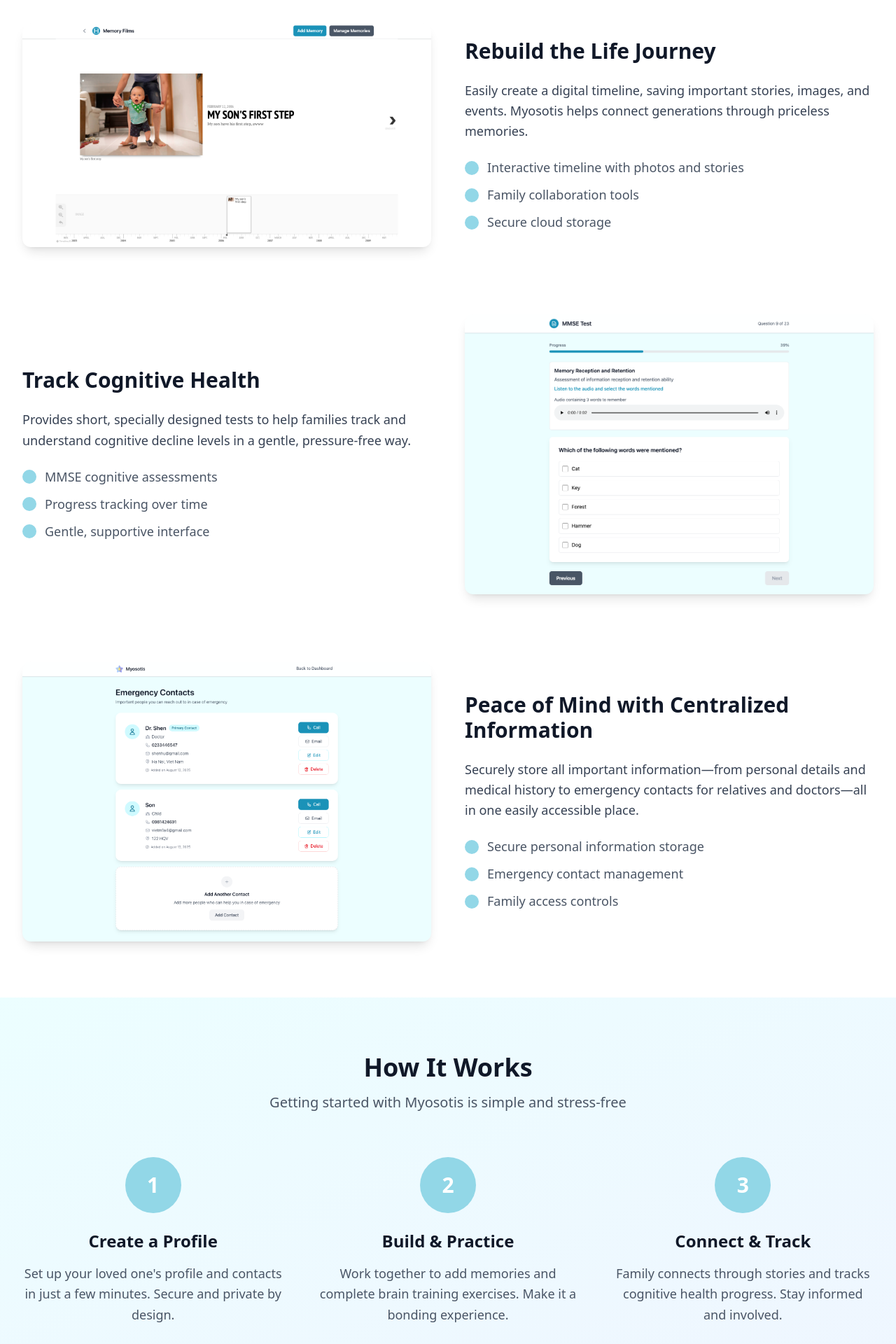
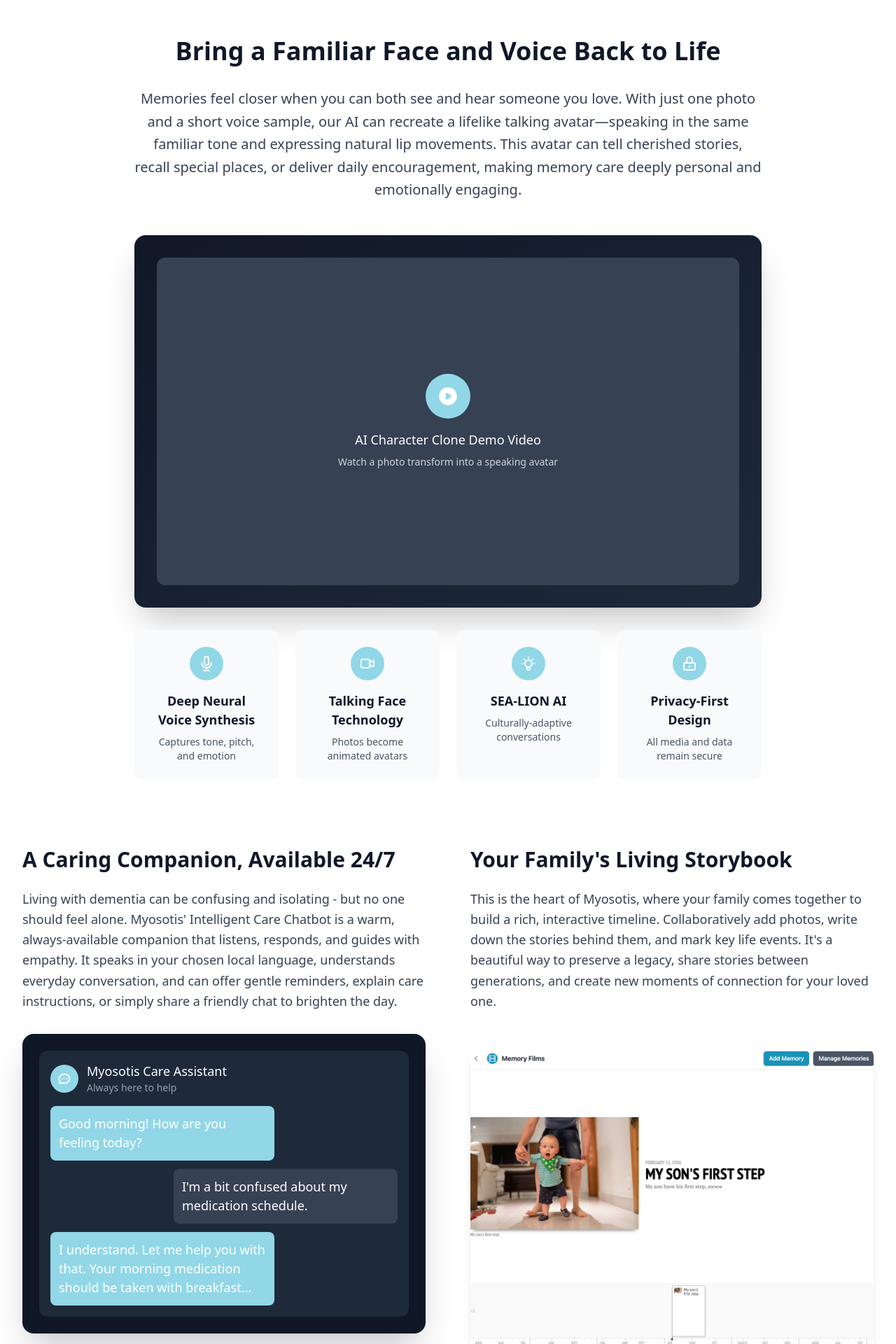
Before and after one commit to VietDSK6/myosotis, a React (Vite) app: page /landing in a window 1280 px wide. Shown: the part 880-2800 px from the top of the page at 70% size. Built offline with nearby package versions, Linux system fonts and the light colour scheme; no server answers.

Commit message:
fix vite memory landing page va router

```diff
--- a/src/app/router.tsx
+++ b/src/app/router.tsx
@@ -11,11 +11,12 @@
 import MMSEHistoryPage from '../pages/MMSEHistoryPage';
 import MemoryFilmPage from '../pages/MemoryBookPage';
 import FeaturesPage from '../pages/FeaturesPage';
+import RootRedirect from '../components/RootRedirect';
 
 export const router = createBrowserRouter([
   {
     path: '/',
-    element: <LandingPage />,
+    element: <RootRedirect />,
   },
   {
     path: '/landing',
--- a/src/pages/LandingPage.tsx
+++ b/src/pages/LandingPage.tsx
@@ -8,7 +8,6 @@
 
   return (
     <div className="min-h-screen bg-white antialiased text-[18px]">
-      {/* Navigation Header */}
       <header className="bg-white/95 backdrop-blur-sm border-b border-gray-100 shadow-sm fixed top-0 left-0 right-0 z-50">
         <div className="max-w-7xl mx-auto px-6 lg:px-8">
           <div className="flex justify-between items-center h-16">
@@ -33,7 +32,7 @@
               </Link>
               <Link
                 to="/register"
-                className="px-6 py-3 text-lg font-medium text-white bg-[#92d7e7] hover:bg-[#7bc9db] rounded-xl transition-all shadow-sm"
+                className="px-4 py-2 text-lg font-medium text-white bg-[#92d7e7] hover:bg-[#7bc9db] rounded-xl transition-all shadow-sm"
               >
                 Get Started
               </Link>
@@ -58,7 +57,7 @@
               <div className="flex flex-col sm:flex-row gap-4">
                 <button
                   onClick={scrollToFeatures}
-                  className="px-8 py-4 text-lg font-semibold text-white bg-[#92d7e7] hover:bg-[#7bc9db] rounded-xl transition-all shadow-lg hover:shadow-xl"
+                  className="px-6 py-3 text-lg font-semibold text-white bg-[#92d7e7] hover:bg-[#7bc9db] rounded-xl transition-all shadow-lg hover:shadow-xl"
                 >
                   Experience the Demo
                 </button>
@@ -81,116 +80,162 @@
         <div className="max-w-7xl mx-auto px-6 lg:px-8">
           <div className="text-center mb-16">
             <h2 className="text-4xl font-bold text-gray-900 mb-4">
-              Comprehensive Care Features
+              Advanced AI-Powered Care Features
             </h2>
             <p className="text-xl text-gray-600 max-w-3xl mx-auto">
-              Every feature is designed with love, care, and understanding of the unique challenges
-              faced by Alzheimer's patients and their families.
+              Revolutionary AI technology meets heartfelt care. Every feature is designed to bring families closer together through innovative memory preservation and compassionate support.
             </p>
           </div>
 
-          <div className="grid lg:grid-cols-2 gap-12 items-center mb-24">
-            <div className="order-2 lg:order-1">
-              <div className="bg-gray-50 rounded-2xl shadow-lg">
-                <img
-                  src="/memory.png"
-                  alt="Life Storyboard interface showing timeline of memories and important life events"
-                  className="w-full h-80 object-cover rounded-xl"
-                />
+          <div className="mb-24 text-center">
+            <div className="max-w-4xl mx-auto">
+              <h3 className="text-4xl font-bold text-gray-900 mb-8">
+                Bring a Familiar Face and Voice Back to Life
+              </h3>
+              <p className="text-xl text-gray-700 mb-12 leading-relaxed">
+                Memories feel closer when you can both see and hear someone you love. With just one photo and a short voice sample, our AI can recreate a lifelike talking avatar—speaking in the same familiar tone and expressing natural lip movements. This avatar can tell cherished stories, recall special places, or deliver daily encouragement, making memory care deeply personal and emotionally engaging.
+              </p>
+
+              <div className="bg-gradient-to-br from-gray-900 to-gray-800 rounded-2xl shadow-2xl p-8 mb-8">
+                <div className="bg-gray-700 rounded-xl aspect-video flex items-center justify-center">
+                  <div className="text-center text-white">
+                    <div className="w-16 h-16 bg-[#92d7e7] rounded-full flex items-center justify-center mx-auto mb-4">
+                      <svg className="w-8 h-8 text-white" fill="currentColor" viewBox="0 0 20 20">
+                        <path fillRule="evenodd" d="M10 18a8 8 0 100-16 8 8 0 000 16zM9.555 7.168A1 1 0 008 8v4a1 1 0 001.555.832l3-2a1 1 0 000-1.664l-3-2z" clipRule="evenodd" />
+                      </svg>
+                    </div>
+                    <p className="text-lg font-medium">AI Character Clone Demo Video</p>
+                    <p className="text-sm text-gray-300 mt-2">Watch a photo transform into a speaking avatar</p>
+                  </div>
+                </div>
               </div>
-            </div>
-            <div className="order-1 lg:order-2">
-              <h3 className="text-3xl font-bold text-gray-900 mb-6">
-                Rebuild the Life Journey
-              </h3>
-              <p className="text-lg text-gray-700 mb-6 leading-relaxed">
-                Easily create a digital timeline, saving important stories, images, and events.
-                Myosotis helps connect generations through priceless memories.
-              </p>
-              <ul className="space-y-3 text-gray-600">
-                <li className="flex items-center gap-3">
-                  <div className="w-5 h-5 bg-[#92d7e7] rounded-full flex-shrink-0"></div>
-                  Interactive timeline with photos and stories
-                </li>
-                <li className="flex items-center gap-3">
-                  <div className="w-5 h-5 bg-[#92d7e7] rounded-full flex-shrink-0"></div>
-                  Family collaboration tools
-                </li>
-                <li className="flex items-center gap-3">
-                  <div className="w-5 h-5 bg-[#92d7e7] rounded-full flex-shrink-0"></div>
-                  Secure cloud storage
-                </li>
-              </ul>
-            </div>
-          </div>
 
-          <div className="grid lg:grid-cols-2 gap-12 items-center mb-24">
-            <div>
-              <h3 className="text-3xl font-bold text-gray-900 mb-6">
-                Track Cognitive Health
-              </h3>
-              <p className="text-lg text-gray-700 mb-6 leading-relaxed">
-                Provides short, specially designed tests to help families track and understand
-                cognitive decline levels in a gentle, pressure-free way.
-              </p>
-              <ul className="space-y-3 text-gray-600">
-                <li className="flex items-center gap-3">
-                  <div className="w-5 h-5 bg-[#92d7e7] rounded-full flex-shrink-0"></div>
-                  MMSE cognitive assessments
-                </li>
-                <li className="flex items-center gap-3">
-                  <div className="w-5 h-5 bg-[#92d7e7] rounded-full flex-shrink-0"></div>
-                  Progress tracking over time
-                </li>
-                <li className="flex items-center gap-3">
-                  <div className="w-5 h-5 bg-[#92d7e7] rounded-full flex-shrink-0"></div>
-                  Gentle, supportive interface
-                </li>
-              </ul>
-            </div>
-            <div>
-              <div className="bg-gray-50 rounded-2xl shadow-lg">
-                <img
-                  src="/test.png"
-                  alt="Clean cognitive assessment interface on tablet showing gentle memory tests"
-                  className="w-full h-100 object-cover rounded-xl"
-                />
+              <div className="grid md:grid-cols-2 lg:grid-cols-4 gap-6">
+                <div className="bg-gray-50 rounded-xl p-6 text-center">
+                  <div className="w-12 h-12 bg-[#92d7e7] rounded-full flex items-center justify-center mx-auto mb-4">
+                    <svg className="w-6 h-6 text-white" fill="none" stroke="currentColor" viewBox="0 0 24 24">
+                      <path strokeLinecap="round" strokeLinejoin="round" strokeWidth={2} d="M19 11a7 7 0 01-7 7m0 0a7 7 0 01-7-7m7 7v4m0 0H8m4 0h4m-4-8a3 3 0 01-3-3V5a3 3 0 116 0v6a3 3 0 01-3 3z" />
+                    </svg>
+                  </div>
+                  <h4 className="font-semibold text-gray-900 mb-2">Deep Neural Voice Synthesis</h4>
+                  <p className="text-sm text-gray-600">Captures tone, pitch, and emotion</p>
+                </div>
+
+                <div className="bg-gray-50 rounded-xl p-6 text-center">
+                  <div className="w-12 h-12 bg-[#92d7e7] rounded-full flex items-center justify-center mx-auto mb-4">
+                    <svg className="w-6 h-6 text-white" fill="none" stroke="currentColor" viewBox="0 0 24 24">
+                      <path strokeLinecap="round" strokeLinejoin="round" strokeWidth={2} d="M15 10l4.553-2.276A1 1 0 0121 8.618v6.764a1 1 0 01-1.447.894L15 14M5 18h8a2 2 0 002-2V8a2 2 0 00-2-2H5a2 2 0 00-2 2v8a2 2 0 002 2z" />
+                    </svg>
+                  </div>
+                  <h4 className="font-semibold text-gray-900 mb-2">Talking Face Technology</h4>
+                  <p className="text-sm text-gray-600">Photos become animated avatars</p>
+                </div>
+
+                <div className="bg-gray-50 rounded-xl p-6 text-center">
+                  <div className="w-12 h-12 bg-[#92d7e7] rounded-full flex items-center justify-center mx-auto mb-4">
+                    <svg className="w-6 h-6 text-white" fill="none" stroke="currentColor" viewBox="0 0 24 24">
+                      <path strokeLinecap="round" strokeLinejoin="round" strokeWidth={2} d="M9.663 17h4.673M12 3v1m6.364 1.636l-.707.707M21 12h-1M4 12H3m3.343-5.657l-.707-.707m2.828 9.9a5 5 0 117.072 0l-.548.547A3.374 3.374 0 0014 18.469V19a2 2 0 11-4 0v-.531c0-.895-.356-1.754-.988-2.386l-.548-.547z" />
+                    </svg>
+                  </div>
+                  <h4 className="font-semibold text-gray-900 mb-2">SEA-LION AI</h4>
+                  <p className="text-sm text-gray-600">Culturally-adaptive conversations</p>
+                </div>
+
+                <div className="bg-gray-50 rounded-xl p-6 text-center">
+                  <div className="w-12 h-12 bg-[#92d7e7] rounded-full flex items-center justify-center mx-auto mb-4">
+                    <svg className="w-6 h-6 text-white" fill="none" stroke="currentColor" viewBox="0 0 24 24">
+                      <path strokeLinecap="round" strokeLinejoin="round" strokeWidth={2} d="M12 15v2m-6 4h12a2 2 0 002-2v-6a2 2 0 00-2-2H6a2 2 0 00-2 2v6a2 2 0 002 2zm10-10V7a4 4 0 00-8 0v4h8z" />
+                    </svg>
+                  </div>
+                  <h4 className="font-semibold text-gray-900 mb-2">Privacy-First Design</h4>
+                  <p className="text-sm text-gray-600">All media and data remain secure</p>
+                </div>
               </div>
             </div>
           </div>
 
-          <div className="grid lg:grid-cols-2 gap-12 items-center">
-            <div className="order-2 lg:order-1">
-              <div className="bg-gray-50 rounded-2xl shadow-lg">
+          <div className="grid lg:grid-cols-2 gap-16 items-start">
+            <div>
+              <h3 className="text-3xl font-bold text-gray-900 mb-6">
+                A Caring Companion, Available 24/7
+              </h3>
+              <p className="text-lg text-gray-700 mb-8 leading-relaxed">
+                Living with dementia can be confusing and isolating - but no one should feel alone. Myosotis' Intelligent Care Chatbot is a warm, always-available companion that listens, responds, and guides with empathy. It speaks in your chosen local language, understands everyday conversation, and can offer gentle reminders, explain care instructions, or simply share a friendly chat to brighten the day.
+              </p>
+
+              <div className="bg-gray-900 rounded-2xl shadow-2xl p-6">
+                <div className="bg-gray-800 rounded-xl p-4">
+                  <div className="flex items-center gap-3 mb-4">
+                    <div className="w-10 h-10 bg-[#92d7e7] rounded-full flex items-center justify-center">
+                      <svg className="w-5 h-5 text-white" fill="none" stroke="currentColor" viewBox="0 0 24 24">
+                        <path strokeLinecap="round" strokeLinejoin="round" strokeWidth={2} d="M8 12h.01M12 12h.01M16 12h.01M21 12c0 4.418-4.03 8-9 8a9.863 9.863 0 01-4.255-.949L3 20l1.395-3.72C3.512 15.042 3 13.574 3 12c0-4.418 4.03-8 9-8s9 3.582 9 8z" />
+                      </svg>
+                    </div>
+                    <div>
+                      <p className="text-white font-medium">Myosotis Care Assistant</p>
+                      <p className="text-gray-400 text-sm">Always here to help</p>
+                    </div>
+                  </div>
+                  <div className="space-y-3">
+                    <div className="bg-[#92d7e7] text-white p-3 rounded-lg max-w-xs">
+                      Good morning! How are you feeling today?
+                    </div>
+                    <div className="bg-gray-700 text-white p-3 rounded-lg max-w-xs ml-auto">
+                      I'm a bit confused about my medication schedule.
+                    </div>
+                    <div className="bg-[#92d7e7] text-white p-3 rounded-lg max-w-xs">
+                      I understand. Let me help you with that. Your morning medication should be taken with breakfast...
+                    </div>
+                  </div>
+                </div>
+              </div>
+
+              <div className="mt-6 grid grid-cols-1 gap-3">
+                <div className="flex items-center gap-3">
+                  <div className="w-5 h-5 bg-[#92d7e7] rounded-full flex-shrink-0"></div>
+                  <span className="text-gray-700">SEA-LION for culturally- and linguistically-aware dialogue</span>
+                </div>
+                <div className="flex items-center gap-3">
+                  <div className="w-5 h-5 bg-[#92d7e7] rounded-full flex-shrink-0"></div>
+                  <span className="text-gray-700">Contextual memory to maintain natural conversations</span>
+                </div>
+                <div className="flex items-center gap-3">
+                  <div className="w-5 h-5 bg-[#92d7e7] rounded-full flex-shrink-0"></div>
+                  <span className="text-gray-700">Personalization based on health data and family input</span>
+                </div>
+              </div>
+            </div>
+
+            <div>
+              <h3 className="text-3xl font-bold text-gray-900 mb-6">
+                Your Family's Living Storybook
+              </h3>
+              <p className="text-lg text-gray-700 mb-8 leading-relaxed">
+                This is the heart of Myosotis, where your family comes together to build a rich, interactive timeline. Collaboratively add photos, write down the stories behind them, and mark key life events. It's a beautiful way to preserve a legacy, share stories between generations, and create new moments of connection for your loved one.
+              </p>
+
+              <div className="bg-gray-50 rounded-2xl shadow-lg mt-13">
                 <img
-                  src="/emergency.png"
-                  alt="User profile and emergency contact management interface"
-                  className="w-full h-100 object-cover rounded-xl"
+                  src="/memory.png"
+                  alt="Life Storyboard interface showing timeline of memories and important life events"
+                  className="w-full h-110 object-cover rounded-xl"
                 />
               </div>
-            </div>
-            <div className="order-1 lg:order-2">
-              <h3 className="text-3xl font-bold text-gray-900 mb-6">
-                Peace of Mind with Centralized Information
-              </h3>
-              <p className="text-lg text-gray-700 mb-6 leading-relaxed">
-                Securely store all important information—from personal details and medical history
-                to emergency contacts for relatives and doctors—all in one easily accessible place.
-              </p>
-              <ul className="space-y-3 text-gray-600">
-                <li className="flex items-center gap-3">
+
+              <div className="mt-6 space-y-3">
+                <div className="flex items-center gap-3">
                   <div className="w-5 h-5 bg-[#92d7e7] rounded-full flex-shrink-0"></div>
-                  Secure personal information storage
-                </li>
-                <li className="flex items-center gap-3">
+                  <span className="text-gray-700">Collaborative storytelling for the whole family</span>
+                </div>
+                <div className="flex items-center gap-3">
                   <div className="w-5 h-5 bg-[#92d7e7] rounded-full flex-shrink-0"></div>
-                  Emergency contact management
-                </li>
-                <li className="flex items-center gap-3">
+                  <span className="text-gray-700">Interactive timeline view with photos and events</span>
+                </div>
+                <div className="flex items-center gap-3">
                   <div className="w-5 h-5 bg-[#92d7e7] rounded-full flex-shrink-0"></div>
-                  Family access controls
-                </li>
-              </ul>
+                  <span className="text-gray-700">A secure, shared space to preserve a life's legacy</span>
+                </div>
+              </div>
             </div>
           </div>
         </div>
@@ -234,7 +279,6 @@
               </p>
             </div>
 
-            {/* Step 3 */}
             <div className="text-center">
               <div className="w-20 h-20 bg-[#92d7e7] rounded-full flex items-center justify-center mx-auto mb-6">
                 <span className="text-3xl font-bold text-white">3</span>
--- a/src/types/memory.ts
+++ b/src/types/memory.ts
@@ -2,7 +2,7 @@
   id: number;
   user_id: number;
   title: string;
-  type: 'image' | 'text' | 'video' | 'audio';
+  type: 'image' | 'video' | 'audio';
   description: string;
   file_path?: string;
   start_time: string;
@@ -13,7 +13,7 @@
 
 export interface LifeEventInput {
   title: string;
-  type: 'image' | 'text' | 'video' | 'audio';
+  type: 'image' | 'video' | 'audio';
   description: string;
   file_path?: string;
   start_time: string;
```
Also changed, not shown: src/components/LifeEventModal.tsx (+3 -4 lines), src/components/RootRedirect.tsx (added, +28 -0 lines), src/pages/MemoryBookPage.tsx (+5 -2 lines), vite.config.ts (+25 -0 lines).
